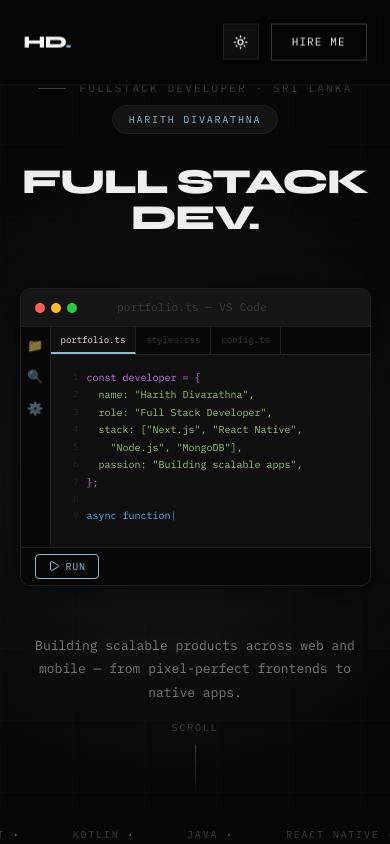
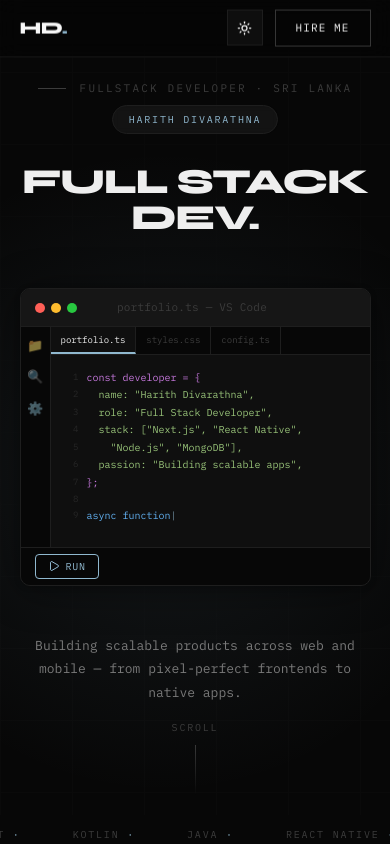
Before and after one commit to harithsenura/P, a Next.js app: page / in a window 390 px wide. Shown: the top 844 px of the page. Built offline with nearby package versions, Linux system fonts and the light colour scheme.

Commit message:
change something in hero section

```diff
--- a/src/app/globals.css
+++ b/src/app/globals.css
@@ -127,7 +127,7 @@ nav {
   left: 0;
   right: 0;
   z-index: 500;
-  padding: 20px 6vw;
+  padding: 12px 6vw;
   display: flex;
   align-items: center;
   justify-content: space-between;
@@ -141,7 +141,7 @@ nav {
 /* ══ HERO NAV (Integrated) ═════ */
 .hero-nav {
   width: 100%;
-  padding: 24px 6vw;
+  padding: 16px 6vw;
   display: flex;
   align-items: center;
   justify-content: space-between;
@@ -2532,7 +2532,11 @@ footer span {
 
 @media (max-width:680px) {
   nav {
-    padding: 14px 5vw;
+    padding: 10px 5vw;
+  }
+
+  .hero-nav {
+    padding: 10px 5vw;
   }
 
   .nav-links {
```
